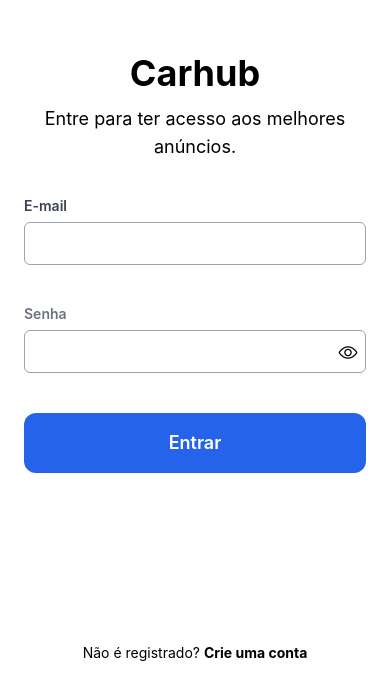
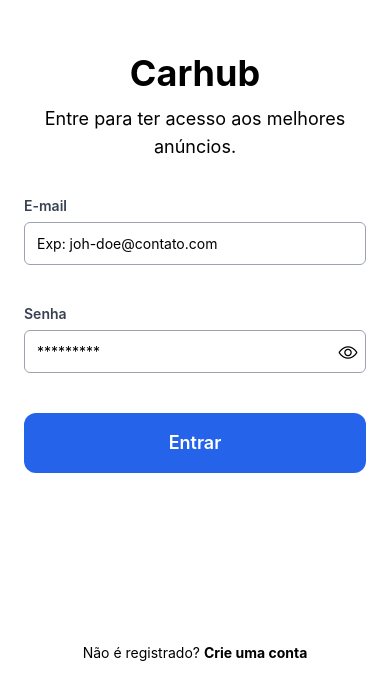
Before and after one commit to Alexsandrogms/carhub, a React Native app: screen /SignIn in a window 390 px wide. Shown: the part 159-844 px from the top of the page. Built offline with nearby package versions, Linux system fonts and the light colour scheme.

Commit message:
feat(pages/sign-in): add validations to inputs

```diff
--- a/src/components/Inputs/Default.tsx
+++ b/src/components/Inputs/Default.tsx
@@ -2,16 +2,22 @@
 
 interface InputProps extends TextInputProps {
   title: string
+  error?: string | null
 }
 
-export function Input({ title, ...rest }: InputProps) {
+export function Input({ title, error, ...rest }: InputProps) {
+  const borderWithErrorStyle = error ? 'border-red-400' : 'border-gray-400'
+
   return (
     <View className="my-5">
-      <Text className="text-gray-700 font-semibold mb-2">{title}</Text>
+      <View className="flex-row justify-between">
+        <Text className="text-gray-700 font-semibold mb-2">{title}</Text>
+        <Text className="text-sm text-red-500 font-light mr-1">{error}</Text>
+      </View>
 
       <TextInput
         {...rest}
-        className="w-full border border-gray-400 rounded-md p-3"
+        className={`w-full border rounded-md p-3 ${borderWithErrorStyle}`}
       />
     </View>
   )
--- a/src/components/Inputs/Password.tsx
+++ b/src/components/Inputs/Password.tsx
@@ -10,10 +10,12 @@
 
 interface InputProps extends TextInputProps {
   title: string
+  error?: string | null
 }
 
-export function PasswordInput({ title, ...rest }: InputProps) {
+export function PasswordInput({ title, error, ...rest }: InputProps) {
   const [isVisiblePassword, setVisiblePassword] = useState<boolean>(false)
+  const borderWithErrorStyle = error ? 'border-red-400' : 'border-gray-400'
 
   function toggleVisiblePassword() {
     setVisiblePassword((prevState) => !prevState)
@@ -21,12 +23,21 @@
 
   return (
     <View className="my-5">
-      <Text className="text-gray-500 font-semibold mb-2">{title}</Text>
+      <View className="flex-row justify-between">
+        <Text className="text-gray-700 font-semibold mb-2">{title}</Text>
+        <Text
+          numberOfLines={2}
+          className="text-sm w-52 text-right text-red-500 font-light mr-1"
+        >
+          {error}
+        </Text>
+      </View>
+
       <View className="flex flex-row relative">
         <TextInput
           {...rest}
           secureTextEntry={!isVisiblePassword}
-          className="w-full border border-gray-400 rounded-md p-3"
+          className={`w-full border rounded-md p-3 ${borderWithErrorStyle}`}
         />
 
         <TouchableOpacity
--- a/src/pages/SignIn.tsx
+++ b/src/pages/SignIn.tsx
@@ -1,4 +1,7 @@
+import { useNavigation } from '@react-navigation/native'
+import { useState } from 'react'
 import {
+  Alert,
   GestureResponderEvent,
   Keyboard,
   Text,
@@ -6,21 +9,75 @@
   View,
 } from 'react-native'
 
+import { ButtonLoading } from '../components/Buttons/Loading'
 import { Container } from '../components/Container'
-import { Logo } from '../components/Logo'
 import { Input } from '../components/Inputs/Default'
 import { PasswordInput } from '../components/Inputs/Password'
-import { ButtonLoading } from '../components/Buttons/Loading'
-import { useNavigation } from '@react-navigation/native'
+import { Logo } from '../components/Logo'
+import { z } from 'zod'
+import { api } from '../services/api'
+
+const signInSchema = z.object({
+  email: z.string().email({
+    message: 'E-mail invalido',
+  }),
+  password: z.string().min(8, 'A senha deve conter pelo menos 8 caracteres'),
+})
+
+type Error = {
+  [x: string]: string
+}
 
 export function SignIn() {
+  // eslint-disable-next-line @typescript-eslint/no-explicit-any
+  const navigate = useNavigation<any>().navigate
+
+  const [email, setEmail] = useState<string>('')
+  const [password, setPassword] = useState<string>('')
+  const [loading, setLoading] = useState<boolean>(false)
+  const [errors, setErrors] = useState<Error | null>(null)
+
   function handleContentPress(e: GestureResponderEvent) {
     Keyboard.dismiss()
     e.stopPropagation()
   }
 
-  // eslint-disable-next-line @typescript-eslint/no-explicit-any
-  const navigate = useNavigation<any>().navigate
+  async function handleLogin() {
+    setLoading(true)
+    try {
+      const payload = signInSchema.safeParse({ email, password })
+
+      if (!payload.success) {
+        // eslint-disable-next-line @typescript-eslint/no-unused-vars
+        Object.entries(payload.error.issues).forEach(([_, issue]) => {
+          setErrors((prevState) => ({
+            ...prevState,
+            [issue.path[0]]: issue.message,
+          }))
+        })
+        return
+      }
+
+      const result = await api.get(`/users?${email}&${password}`)
+
+      if (!result.data.length) {
+        Alert.alert('E-mail or password incorrect!')
+      }
+    } catch (err) {
+      console.log(err)
+    } finally {
+      setLoading(false)
+    }
+  }
+
+  function removeError(input: string) {
+    if (!errors) return
+
+    const newObject = { ...errors }
+    newObject[input] = ''
+
+    setErrors(newObject)
+  }
 
   function handleNavigateToSignOut() {
     navigate('SignOut')
@@ -36,11 +93,33 @@
           </Text>
 
           <View className="mt-4 w-full justify-center">
-            <Input title="E-mail" />
-            <PasswordInput title="Senha" />
+            <Input
+              title="E-mail"
+              value={email}
+              placeholder="Exp: joh-doe@contato.com"
+              onChangeText={(text) => {
+                setEmail(text)
+                removeError('email')
+              }}
+              error={errors?.email}
+            />
+            <PasswordInput
+              title="Senha"
+              value={password}
+              placeholder="*********"
+              onChangeText={(text) => {
+                setPassword(text)
+                removeError('password')
+              }}
+              error={errors?.password}
+            />
 
             <View className="mt-5" />
-            <ButtonLoading text="Entrar" isLoading={false} />
+            <ButtonLoading
+              text="Entrar"
+              isLoading={loading}
+              onPress={handleLogin}
+            />
           </View>
 
           <View className="absolute bottom-0 flex-row">
```
